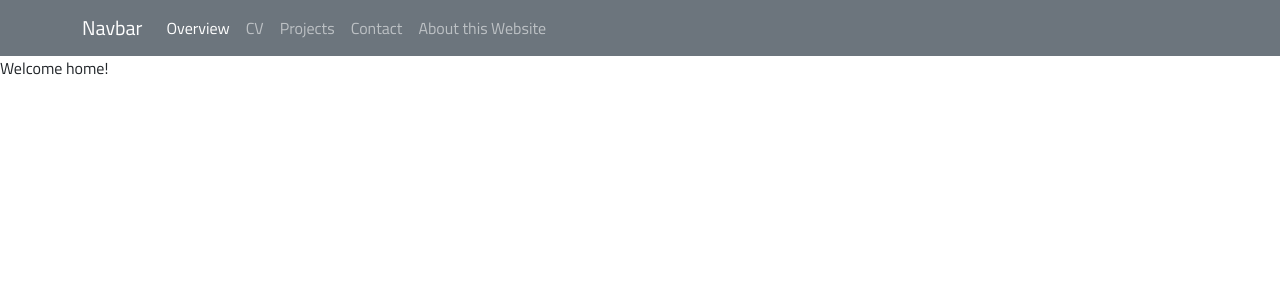
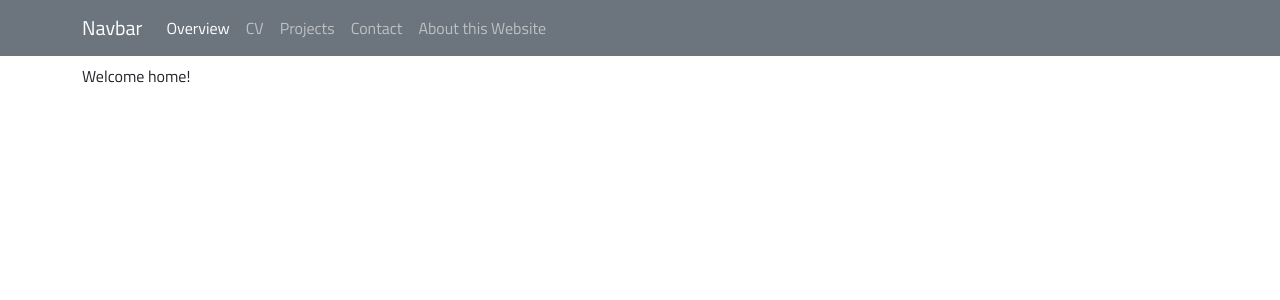
Before and after one commit to nalquas/nalquas.github.io, a Vue app: page / in a window 1280 px wide. Shown: the top 300 px of the page. Built offline with nearby package versions, Linux system fonts and the light colour scheme; what bootstrap-vue-next would draw is missing.

Commit message:
Wrap main into a container

```diff
--- a/src/App.vue
+++ b/src/App.vue
@@ -3,7 +3,7 @@
     <header>
       <NavBar></NavBar>
     </header>
-    <main>
+    <main class="container-lg mt-2 mb-2">
       <router-view></router-view>
     </main>
     <footer>
```
